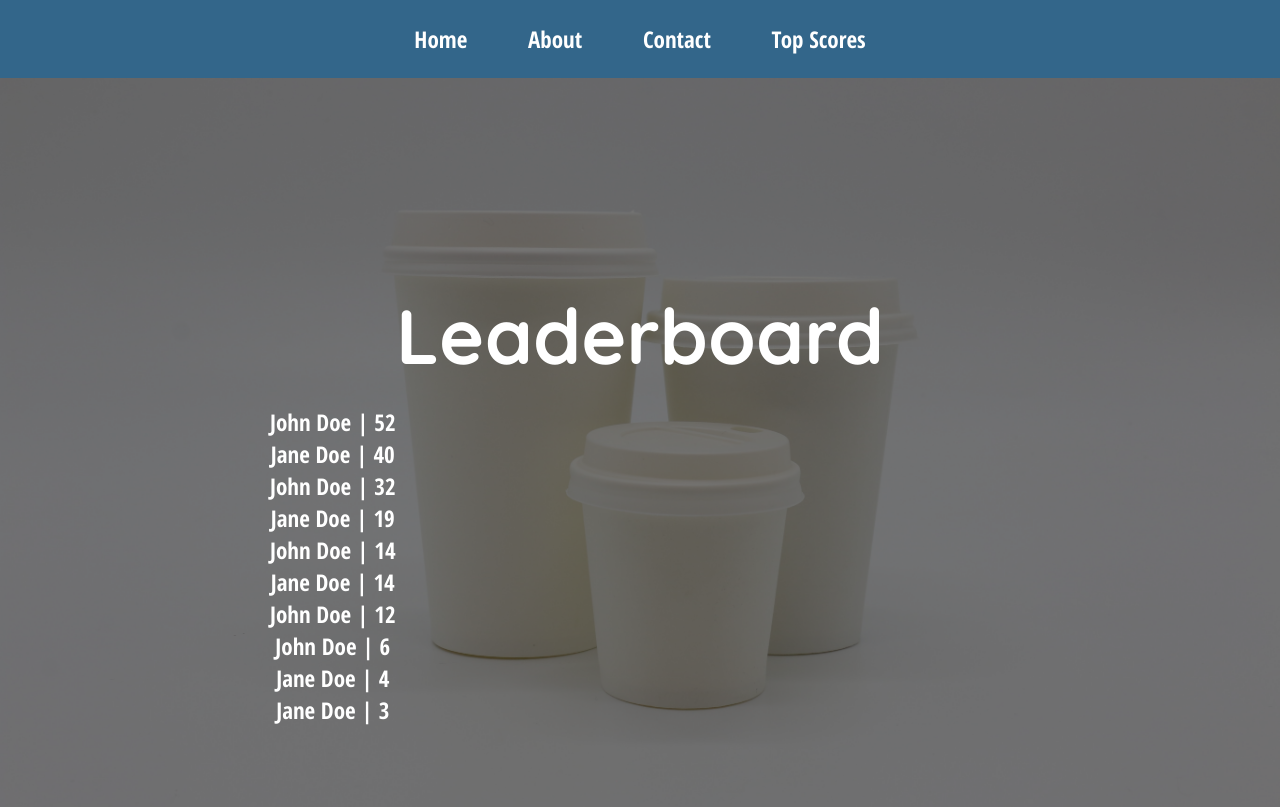
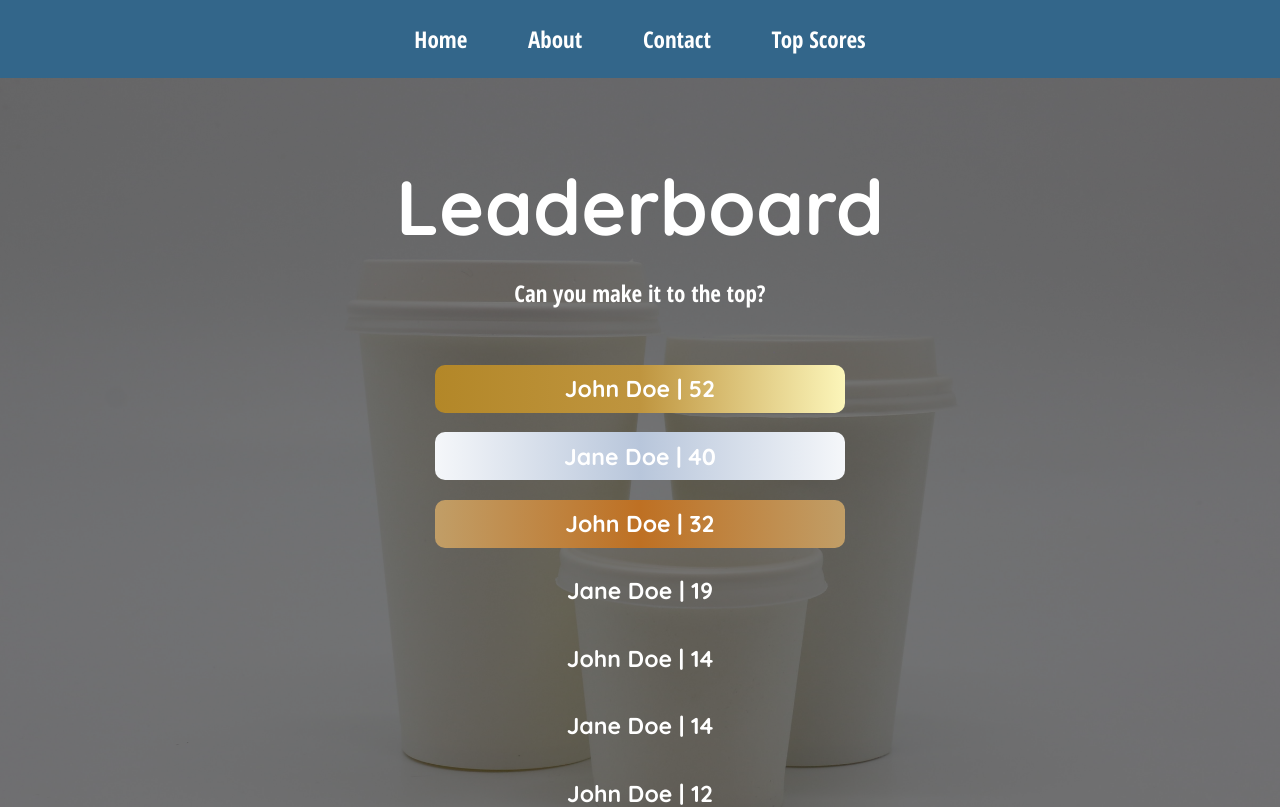
Before and after one commit to alessioitalo/nextjs-whos-taller, a Next.js app: page /leaderboard in a window 1280 px wide. Shown: the top 807 px of the page. Built offline with nearby package versions, Linux system fonts and the light colour scheme.

Commit message:
add styling scoreboard

```diff
--- a/components/styled.js
+++ b/components/styled.js
@@ -45,6 +45,12 @@
   h1 {
     ${differentText};
     font-size: 4rem;
+  }
+
+  @media (max-width: 750px) {
+    h1 {
+      font-size: 2rem;
+    }
   }
 `;
 
@@ -235,7 +241,7 @@
     width: 100%;
   }
 
-  .error li{
+  .error li {
     background: hsla(359, 100%, 50%, 0.6);
     padding: 0.4rem;
     border-radius: 10px;
@@ -273,8 +279,8 @@
     top: 0;
     left: 0;
     margin: auto;
-    h1{
-    font-size: 2rem;
+    h1 {
+      font-size: 2rem;
     }
   }
 `;
@@ -292,9 +298,38 @@
   z-index: 1;
   border-radius: 20px;
   border: 2px solid white;
-  @media (max-width: 750px){
+  @media (max-width: 750px) {
     width: 90%;
     top: 20%;
     left: 5%;
   }
 `;
+
+// SCOREBOARD
+export const StyledScoreboard = styled.div`
+  ${differentText};
+  ${flexCenter};
+
+  ul {
+    flex-direction: column;
+  }
+
+  li {
+    margin: 0.5rem 0;
+    padding: 0.5rem 0;
+    width: 100%;
+  }
+
+  li:nth-of-type(1) {
+    background:linear-gradient(to right, #B38728, #BF953F, #FCF6BA);
+    border-radius: 10px;
+  }
+  li:nth-of-type(2) {
+    background:linear-gradient(to right, #f5f7fa, #b8c6db, #f5f7fa);
+    border-radius: 10px;
+  }
+  li:nth-of-type(3) {
+    background:linear-gradient(to right, #c19e67, #BE7023, #c19e67);
+    border-radius: 10px;
+  }
+`;
--- a/pages/leaderboard.js
+++ b/pages/leaderboard.js
@@ -1,5 +1,9 @@
 import React from 'react';
-import { StyledMain, StyledOverlay } from '../components/styled';
+import {
+  StyledMain,
+  StyledOverlay,
+  StyledScoreboard,
+} from '../components/styled';
 
 const DUMMY_DATA = [
   { name: 'John Doe', score: 32 },
@@ -14,15 +18,16 @@
   { name: 'Jane Doe', score: 40 },
 ];
 
-
 const Leaderboard = () => {
   return (
     <StyledMain>
       <StyledOverlay />
       <div className='content'>
           <h1>Leaderboard</h1>
-      <ul style={{flexDirection: 'column'}}>
-      {DUMMY_DATA.sort((a,b)=>b.score - a.score).map((dummy) => {
+        <p>Can you make it to the top?</p>
+        <StyledScoreboard>
+          <ul>
+            {DUMMY_DATA.sort((a, b) => b.score - a.score).map((dummy) => {
               return (
                 <li key={DUMMY_DATA.indexOf(dummy)}>
                   {dummy.name} | {dummy.score}
@@ -30,6 +35,7 @@
               );
             })}
           </ul>
+        </StyledScoreboard>
       </div>
     </StyledMain>
   );
```
Lines whose indentation alone changed are shown as unchanged.
